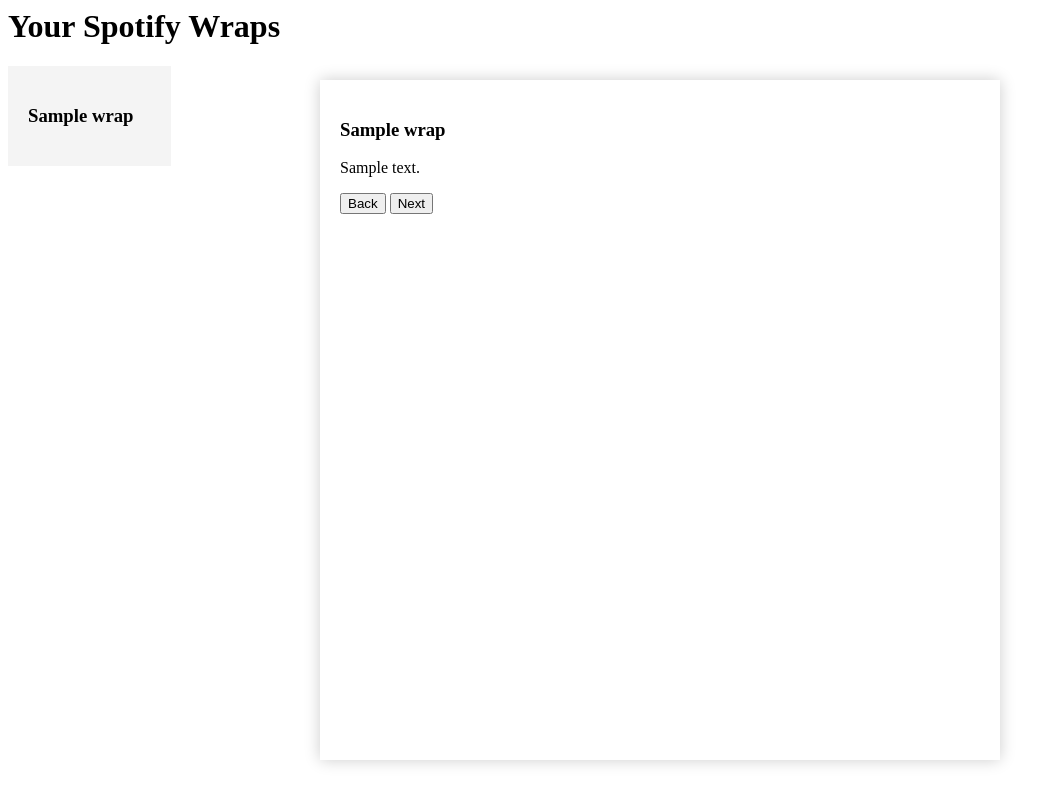
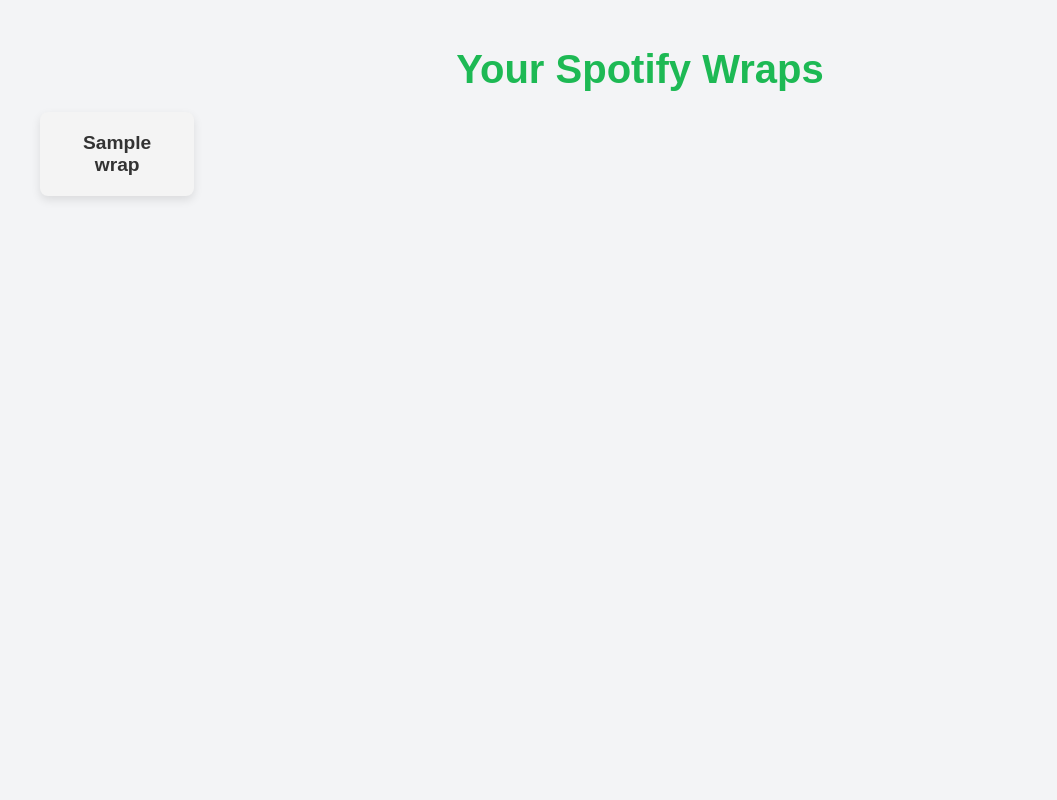
Before and after one commit to akshaya2005/Spotify-Wrapped, a Django app: template project2/frontend/templates/frontend/dashboard.html in a window 1280 px wide. Shown: the whole page, without its empty margins (0-1057 px from the left). Run offline with Django 5.2, Linux system fonts and the light colour scheme; the template is opened without the code that fills it: most values are stand-ins (such as "Sample title", 1, 10 or a date in 2020).

Commit message:
design for dashboard

```diff
--- a/project2/frontend/static/wraps/WrapCard.css
+++ b/project2/frontend/static/wraps/WrapCard.css
@@ -1,17 +1,56 @@
-/* WrapCard.css */
+/* General body styling for center alignment and background color */
+body {
+    font-family: Arial, sans-serif;
+    background-color: #f3f4f6;
+    display: flex;
+    flex-direction: column;
+    align-items: center;
+    padding: 20px;
+    margin: 0;
+}
+
+/* Heading styling */
+h1 {
+    font-size: 2.5rem;
+    margin-bottom: 20px;
+    color: #1DB954; /* Spotify green */
+    text-align: center;
+}
+
+/* Wraps container with responsive grid layout */
 .wraps-container {
     display: grid;
     grid-template-columns: repeat(auto-fill, minmax(150px, 1fr));
     gap: 20px;
+    justify-content: center;
+    max-width: 1200px;
+    width: 100%;
 }
 
+/* Wrap card styling with hover effect */
 .wrap-card {
     background-color: #f4f4f4;
     padding: 20px;
+    text-align: center;
+    border-radius: 8px;
+    box-shadow: 0px 4px 10px rgba(0, 0, 0, 0.1);
+    transition: transform 0.3s ease, box-shadow 0.3s ease;
     cursor: pointer;
-    transition: transform 0.3s ease;
 }
 
+.wrap-card:hover {
+    transform: translateY(-5px);
+    box-shadow: 0px 6px 15px rgba(0, 0, 0, 0.15);
+}
+
+/* Title inside wrap cards */
+.wrap-card h3 {
+    margin: 0;
+    font-size: 1.2rem;
+    color: #333;
+}
+
+/* Expanded wrap view styling (currently unused but kept for future use) */
 .wrap-expanded {
     position: fixed;
     top: 10%;
--- a/project2/frontend/templates/frontend/dashboard.html
+++ b/project2/frontend/templates/frontend/dashboard.html
@@ -1,5 +1,4 @@
 {% load static %}
-
 
 <html lang="en">
 <head>
@@ -13,20 +12,13 @@
     <div class="wraps-container">
         {% if wrap_data %}
             {% for wrap in wrap_data %}
-            <div class="wrap-card">
-                <h3>{{ wrap.title }}</h3>
-            </div>
-            <div id="wrap-{{ forloop.counter0 }}" class="wrap-expanded">
-                <h3>{{ wrap.title }}</h3>
-                <p>{{ wrap.content }}</p>
-                <button onclick="previousWrap()">Back</button>
-                <button onclick="nextWrap()">Next</button>
-            </div>
+                <div class="wrap-card">
+                    <h3>{{ wrap.title }}</h3>
+                </div>
             {% endfor %}
         {% else %}
             <p>No wraps available.</p>
         {% endif %}
     </div>
-    <script src="{% static 'wrap/Dashboard.js' %}"></script>
 </body>
 </html>
```
Also changed, not shown: project2/db.sqlite3.
